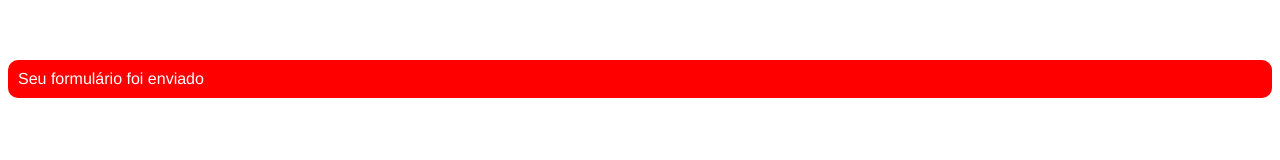
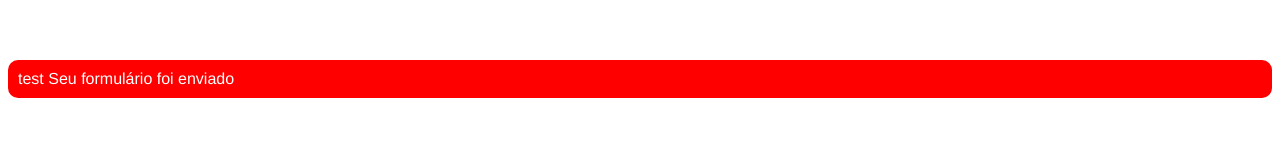
Before and after one commit to ValdecirGit/aulasVueJs, a Vue app: page / in a window 1280 px wide. Shown: the top 160 px of the page. Built offline with nearby package versions, Linux system fonts and the light colour scheme.

Commit message:
Enviando dados para componente filho (props - objeto)

```diff
--- a/src/components/BaseAlert.vue
+++ b/src/components/BaseAlert.vue
@@ -1,12 +1,23 @@
 <template>
     <div :class="baseClass">
+        {{test}}
         <slot/>
     </div>
 </template>
 
 <script>
     export default {
-        props: ['variant', 'test'],
+        props: {
+                variant: {
+                    type: String,
+                    defaut: ''
+                },
+                test: {
+                    type: String,
+                    default: 'test'
+
+                }
+        },
 
         computed: {
             baseClass() {
```
